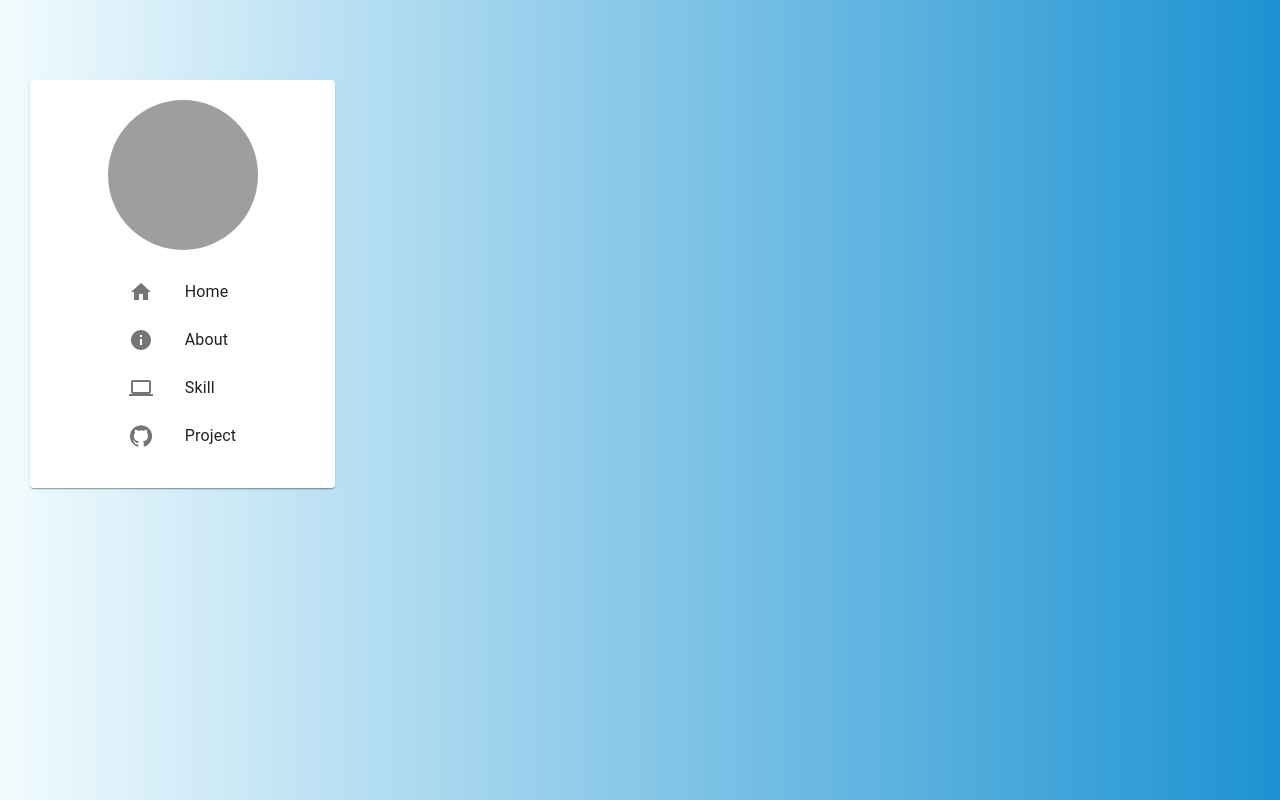
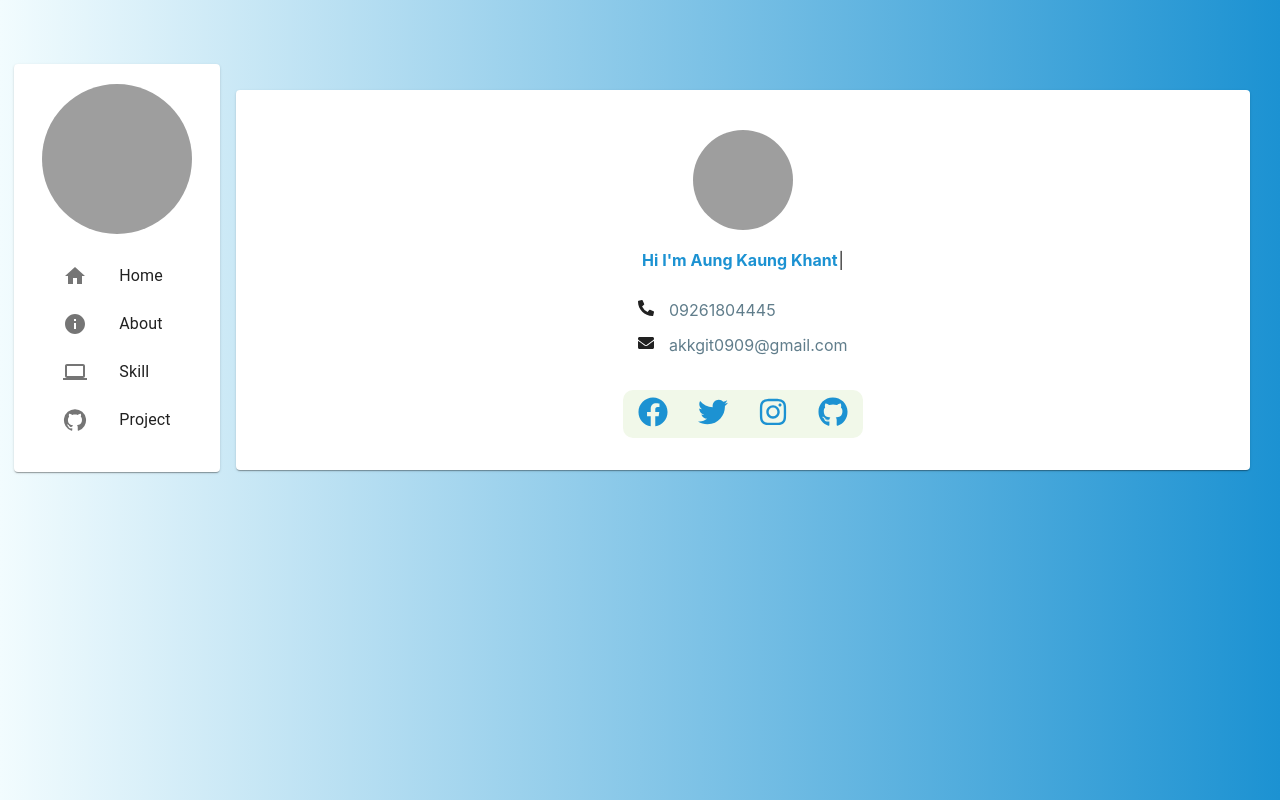
Before and after one commit to aungkaungkhant-nssh/MyPortfolio, a React (Create React App) app: page / in a window 1280 px wide. Built offline with nearby package versions, Linux system fonts and the light colour scheme; grey boxes are pictures that could not be loaded; the HTML template or start-up script is replaced by a standard one.

Commit message:
HomeDetail

```diff
--- a/package.json
+++ b/package.json
@@ -3,6 +3,7 @@
   "version": "0.1.0",
   "private": true,
   "dependencies": {
+    "@deadcoder0904/react-typical": "^0.1.2",
     "@emotion/react": "^11.5.0",
     "@emotion/styled": "^11.3.0",
     "@mui/icons-material": "^5.0.5",
@@ -14,8 +15,10 @@
     "@testing-library/user-event": "^12.8.3",
     "react": "^17.0.2",
     "react-dom": "^17.0.2",
+    "react-icons": "^4.3.1",
     "react-scripts": "4.0.3",
     "styled-components": "^5.3.3",
+    "typewriter-effect": "^2.18.2",
     "web-vitals": "^1.1.2"
   },
   "scripts": {
--- a/src/App.js
+++ b/src/App.js
@@ -9,6 +9,7 @@ import HomeIcon from '@mui/icons-material/Home';
 import InfoIcon from '@mui/icons-material/Info';
 import LaptopIcon from '@mui/icons-material/Laptop';
 import GitHubIcon from '@mui/icons-material/GitHub';
+import Detail from './components/Detail'
 const useStyles=makeStyles((theme)=>({
     mainRoot:{
        display:"flex",
@@ -37,12 +38,12 @@ function App() {
     <div className="App">
         {mobile && <Navbar options={options}/>}
         <main>
-           <Grid container>
-              <Grid  md={3} sx={{display:{xs:"none",md:"block"}}}>
+           <Grid container spacing={2}>
+              <Grid  md={2} sx={{display:{xs:"none",md:"block"}}}>
                   <Sidebar options={options}/>
               </Grid>
-              <Grid item xs={12} md={9}>
-
+              <Grid item xs={12} md={10}>
+                  <Detail />
               </Grid>
            </Grid>
         </main>
--- /dev/null
+++ b/src/components/Detail.jsx
@@ -0,0 +1,26 @@
+import React from 'react'
+import {Paper,Avatar} from '@mui/material'
+import {makeStyles} from '@mui/styles'
+import HomeDetail from './HomeDetail'
+const useStyles=makeStyles((theme)=>({
+    detailRoot:{
+       height:"380px",
+       marginTop:"10px"
+    },
+    socialIcon:{
+
+    }
+
+}))
+function Detail() {
+    const classes=useStyles()
+    return (
+        <Paper>
+            <div className={classes.detailRoot}>
+                    <HomeDetail />
+            </div>
+        </Paper>
+    )
+}
+
+export default Detail
--- /dev/null
+++ b/src/components/HomeDetail.jsx
@@ -0,0 +1,64 @@
+import React from 'react'
+import {Typography,Avatar,Box} from '@mui/material'
+import {makeStyles} from '@mui/styles'
+import CTypical from '../controls/CTypical'
+import { FaFacebook,FaTwitter,FaInstagram,FaGithub,FaPhoneAlt,FaEnvelope} from "react-icons/fa";
+import { IconContext } from "react-icons";
+
+const useStyles=makeStyles((theme)=>({
+    mainRoot:{
+        display:"flex",
+        flexDirection:"column",
+        alignItems:"center",
+        justifyContent:"center",
+        padding:"40px"
+    },
+    socialIcon:{
+        marginTop:"15px",
+        "& a":{
+            padding:"15px",
+        },
+    }
+}))
+const socialIcons=[
+    {link:"https://web.facebook.com/debugger.bug.10101/",icon:<FaFacebook />},
+    {link:"https://web.facebook.com/debugger.bug.10101/",icon:<FaTwitter />},
+    {link:"https://www.instagram.com/aung.kaung.khant.777/",icon:<FaInstagram />},
+    {link:"https://github.com/aungkaungkhant-nssh",icon: <FaGithub />}
+]
+function HomeDetail() {
+   const classes=useStyles()
+    return (
+        <div className={classes.mainRoot}>
+            <Avatar alt="Remy Sharp" src={"https://scontent.xx.fbcdn.net/v/t1.15752-9/s206x206/252573855_432211788499830_5608821501418439130_n.jpg?_nc_cat=105&ccb=1-5&_nc_sid=aee45a&_nc_eui2=AeEj4m_CZN92lZzLFLtWoKVv8dRPmuQlbNTx1E-a5CVs1HNJt5z-avaMiZ9Hle97Bkbuowtd49lAFrHCEE5pduiM&_nc_ohc=5nbGlTzAt90AX_QXLgO&_nc_ad=z-m&_nc_cid=0&_nc_ht=scontent.xx&oh=9162fb5cd65d6c211aecc332fd383970&oe=61A939D3"}  sx={{ width:100, height: 100 }} style={{marginBottom:"10px",textAlign:"center"}}/>
+            <div>
+                <CTypical />
+            </div>
+            <div style={{margin:"20px 0px"}}>
+                <div style={{marginBottom:"15px"}}>
+                  <FaPhoneAlt /> <Typography variant="p" sx={{color:"#607d8b",marginLeft:"10px"}}> 09261804445</Typography>
+                </div>
+                <div>
+                    <FaEnvelope /> <Typography variant="p" sx={{color:"#607d8b",marginLeft:"10px"}}> akkgit0909@gmail.com</Typography>
+                </div>
+
+            </div>
+
+            <div className={classes.socialIcon}>
+            <Box sx={{ backgroundColor:"#f1f8e9",borderRadius:"10px",padding:"7px 0px",'&:hover':{backgroundColor:"#ffebee"}}}>
+            <IconContext.Provider value={{ color: "#1c92d2",  size: 30, }}>
+
+                   {
+                        socialIcons.map((social)=>(
+                            <a href={social.link} >{social.icon}</a>
+                        ))
+                    }
+            </IconContext.Provider>
+            </Box>
+            </div>
+
+        </div>
+    )
+}
+
+export default HomeDetail
--- /dev/null
+++ b/src/controls/CTypical.js
@@ -0,0 +1,28 @@
+import React from 'react'
+import { ReactTypical } from '@deadcoder0904/react-typical'
+import { makeStyles } from '@mui/styles';
+import Typewriter from 'typewriter-effect';
+const useStyles=makeStyles((theme)=>({
+    mainRoot:{
+       margin:"10px 0px"
+    },
+
+
+}))
+function CTypical({text}) {
+    const classes=useStyles();
+    return (
+        <div className={classes.mainRoot}>
+            <Typewriter
+                 options={{
+                    strings: ["<strong style='color:#1c92d2'>Hi I'm Aung Kaung Khant</strong>", "<strong style='color:#1c92d2'>Trying To Be A Web Devloper</strong>","<strong style='color:#1c92d2'>Contact me below social media</strong>"],
+                    autoStart: true,
+                    loop: true,
+                  }}
+
+            />
+        </div>
+    )
+}
+
+export default CTypical
```
Also changed, not shown: 1 other file (tests, documents, lock files or other folders).
